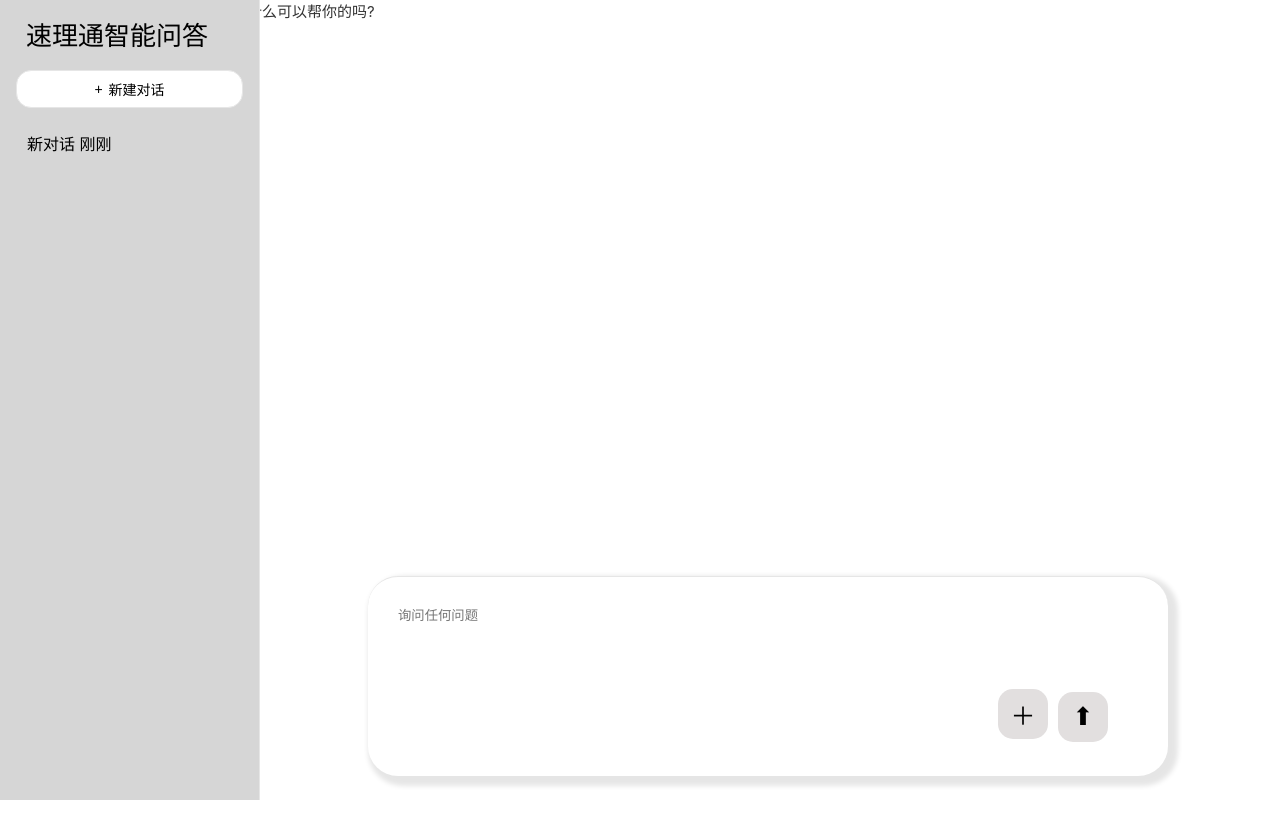
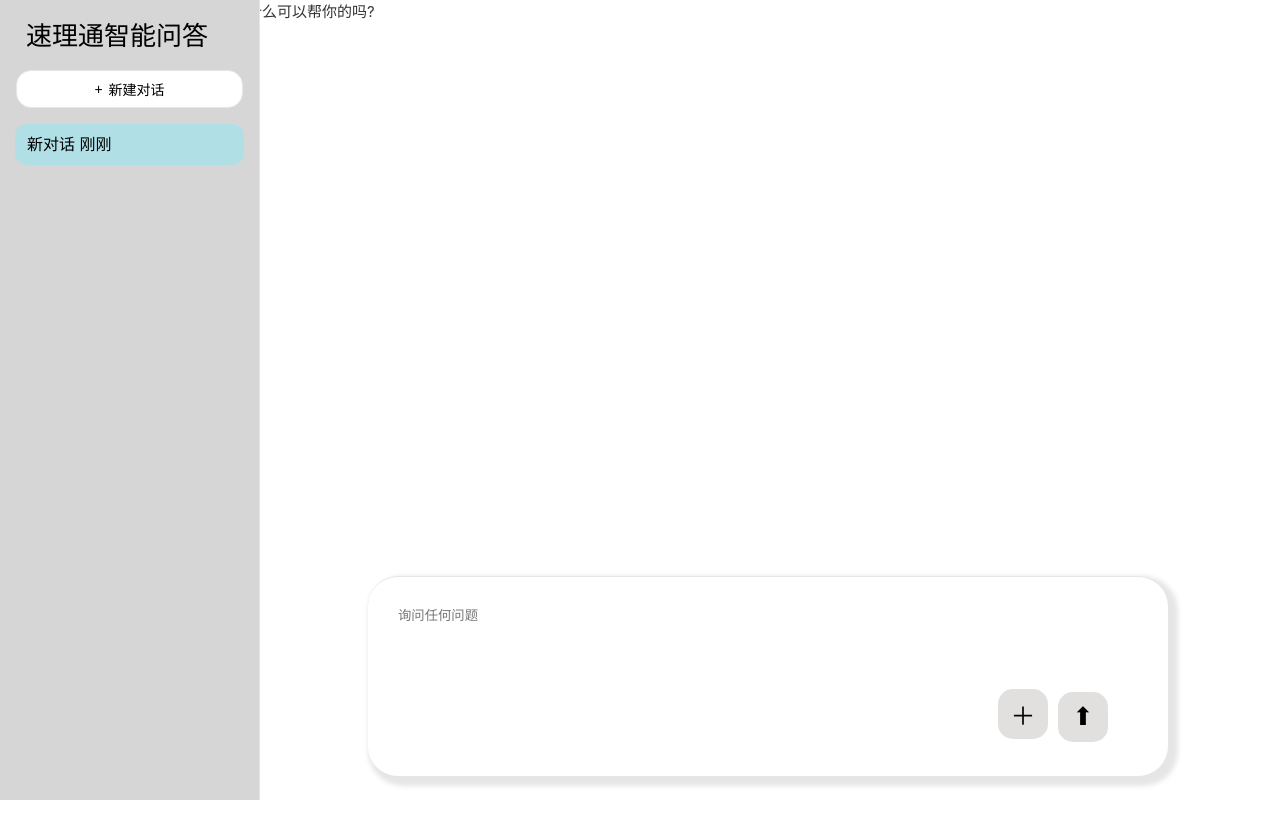
Before and after one commit to HongyanDeng/ai-module, a Vue app in the folder SpringAI2/fronted/: page / in a window 1280 px wide. Shown: the top 838 px of the page. Built offline with nearby package versions, Linux system fonts and the light colour scheme.

Commit message:
美化前端页面，修改当前对话侧边栏颜色

```diff
--- a/SpringAI2/fronted/src/components/AskModel.vue
+++ b/SpringAI2/fronted/src/components/AskModel.vue
@@ -538,12 +538,14 @@ body {
   /*background: #1b1b82;*/
   border-color: transparent;
   box-shadow: none;
+  background-color: powderblue;
 }
 
 .conversation-item.active,
 .new-chat-btn {
   /*background: #b51313;*/
   box-shadow: none;
+
 }
 
 
```
